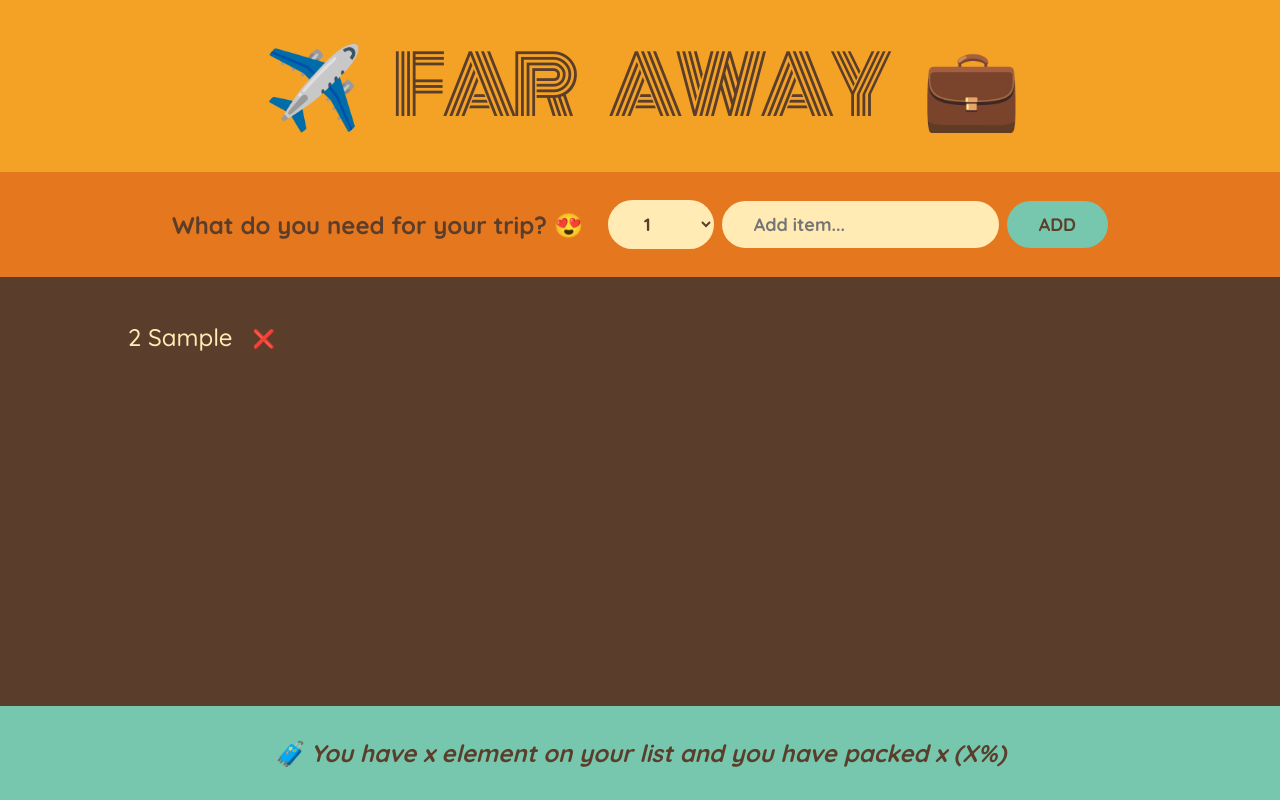
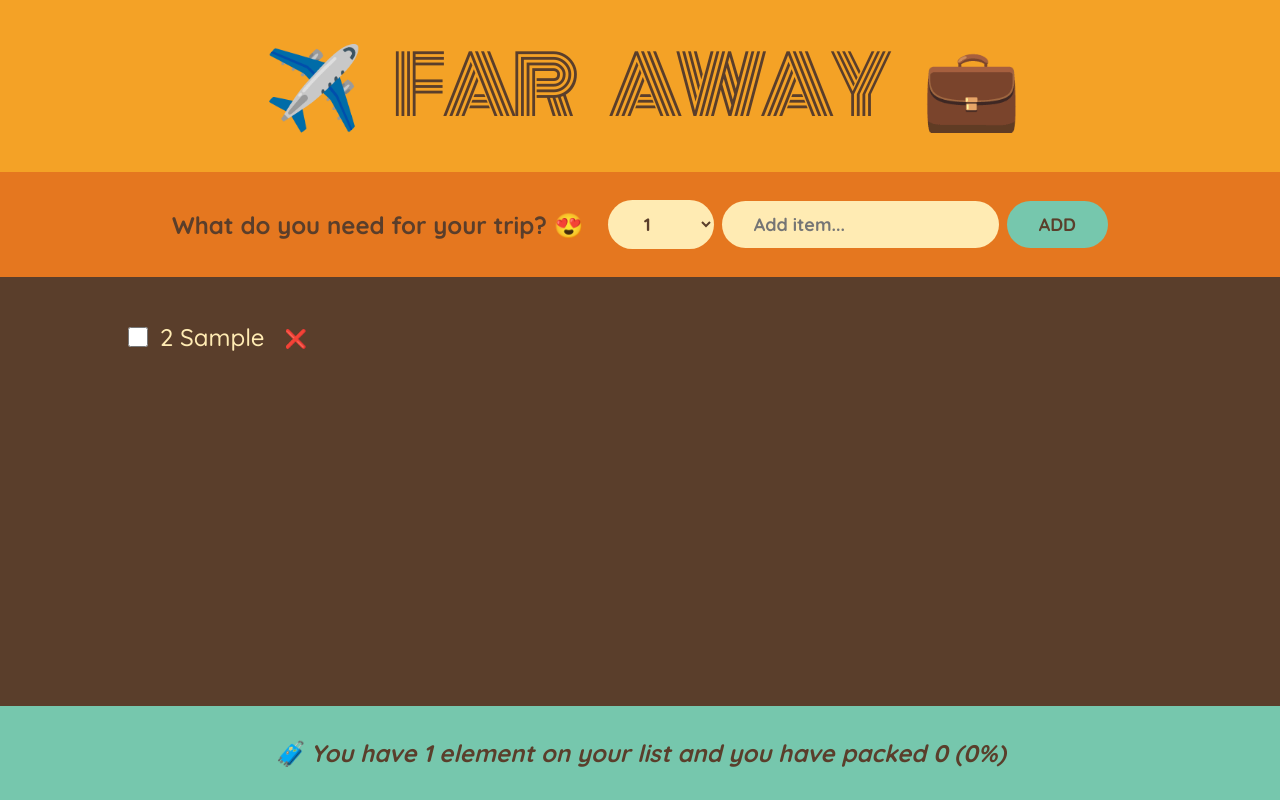
Before and after one commit to devraider/trip-notes, a React (Create React App) app: page / in a window 1280 px wide. Both pictures are taken after typing "Sample" into the empty fields and a click on the button "ADD". Built offline with nearby package versions, Linux system fonts and the light colour scheme.

Commit message:
feat(Footer): Implemented stats about trip items

```diff
--- a/src/App.js
+++ b/src/App.js
@@ -11,6 +11,14 @@ function App() {
     setItems((items) => [...items, item]);
   }
 
+  function handleToggleItem(id) {
+    setItems((items) =>
+      items.map((item) =>
+        item.id === id ? { ...item, packed: !item.packed } : item
+      )
+    );
+  }
+
   function handleDeleteItem(id) {
     setItems((items) => items.filter((item) => item.id !== id));
   }
@@ -19,8 +27,12 @@ function App() {
     <div className="app">
       <Logo />
       <Form onAddItems={handleAddItems} />
-      <PackingList items={items} onRemoveItem={handleDeleteItem} />
-      <Stats />
+      <PackingList
+        items={items}
+        onRemoveItem={handleDeleteItem}
+        onToggleItem={handleToggleItem}
+      />
+      <Stats items={items} />
     </div>
   );
 }
--- a/src/Item.jsx
+++ b/src/Item.jsx
@@ -1,8 +1,13 @@
-function Item({ item, onRemoveItem }) {
+function Item({ item, onRemoveItem, onToggleItem }) {
   return (
     <li>
+      <input
+        type="checkbox"
+        value={item.packed}
+        onChange={() => onToggleItem(item.id)}
+      />
       <span style={item.packed ? { textDecorationLine: "line-through" } : {}}>
-        {item.quantity} {item.description}{" "}
+        {item.quantity} {item.description}
       </span>
       <button onClick={() => onRemoveItem(item.id)}>❌</button>
     </li>
--- a/src/PackingList.jsx
+++ b/src/PackingList.jsx
@@ -1,11 +1,16 @@
 import Item from "./Item";
 
-function PackingList({ items, onRemoveItem }) {
+function PackingList({ items, onRemoveItem, onToggleItem }) {
   return (
     <div className="list">
       <ul>
         {items.map((item) => (
-          <Item key={item.id} item={item} onRemoveItem={onRemoveItem} />
+          <Item
+            key={item.id}
+            item={item}
+            onRemoveItem={onRemoveItem}
+            onToggleItem={onToggleItem}
+          />
         ))}
       </ul>
     </div>
--- a/src/Stats.jsx
+++ b/src/Stats.jsx
@@ -1,7 +1,27 @@
-function Stats() {
+function Stats({ items }) {
+  const itemsLength = items.length;
+  if (!itemsLength) {
+    return (
+      <footer className="stats">
+        <em>💣 Start adding item for your trip! </em>
+      </footer>
+    );
+  }
+  const packedItems = items.filter((item) => item.packed);
+  const packedItemsLength = packedItems.length;
+  const percentegPackedItems = Math.round(
+    (packedItemsLength / itemsLength) * 100
+  );
+
   return (
     <footer className="stats">
-      <em> 🧳 You have x element on your list and you have packed x (X%)</em>
+      <em>
+        {itemsLength === packedItemsLength
+          ? "You are ready to go! 🛫"
+          : `
+        🧳 You have ${itemsLength} element on your list and you have packed
+        ${packedItemsLength} (${percentegPackedItems}%)`}
+      </em>
     </footer>
   );
 }
```
